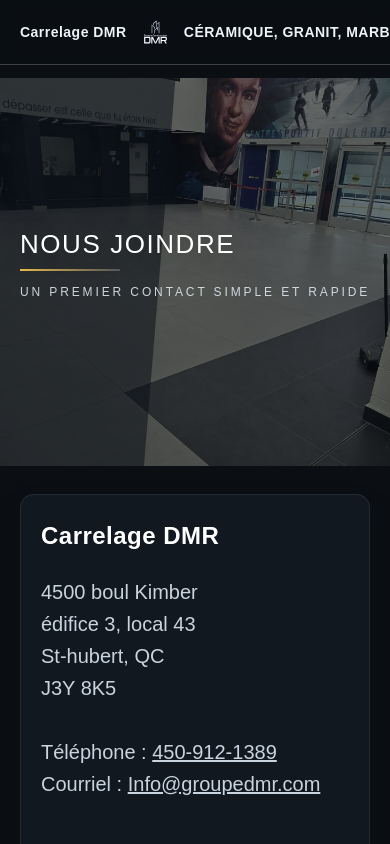
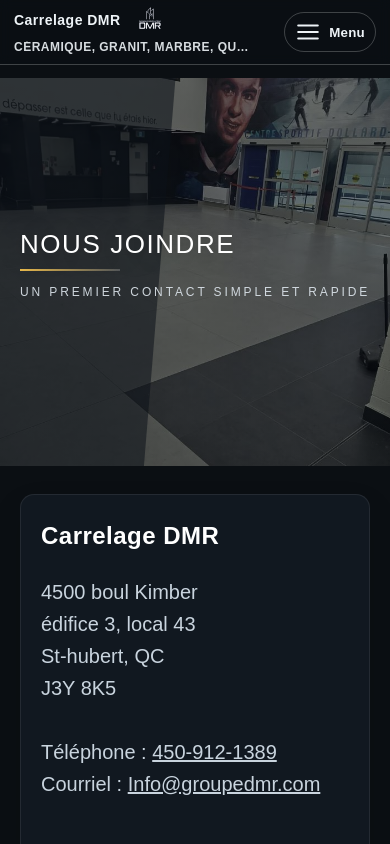
Before and after one commit to lapadulamichael/groupedmrsite, a plain HTML site: page contact.html in a window 390 px wide. Drawn offline with Linux system fonts and the light colour scheme.

Commit message:
fix erreur affichage mobile

```diff
--- a/contact.html
+++ b/contact.html
@@ -37,7 +37,7 @@
     }
     .wrap{
       max-width: 1200px; width: 100%;
-      margin: 0 auto; padding: 0 20px;
+      margin: 0 auto; padding: 0 14px;
       display:flex; align-items:center; justify-content: space-between;
     }
     .brand{
@@ -296,6 +296,46 @@
         height: 32px;              /* Logo un peu plus petit */
       }
     }
+    /* ===== Fix header overlap on mobile: put tagline under name+logo ===== */
+    @media (max-width: 720px) {
+      .brand{
+        flex-wrap: wrap;
+        align-items: center;
+        gap: 6px 8px;              /* row gap / column gap */
+        max-width: calc(100% - 120px); /* leaves room for the Menu button */
+      }
+
+      /* First brand-name (Carrelage DMR) */
+      .brand .brand-name:first-of-type{
+        order: 1;
+        white-space: nowrap;
+        font-size: 14px;
+        line-height: 1.1;
+        margin-top: 5px;
+      }
+
+      /* Logo */
+      .brand .logo{
+        order: 2;
+        height: 30px;
+        flex: 0 0 auto;
+      }
+
+      /* Second brand-name (tagline) goes on its own line */
+      .brand .brand-name:last-of-type{
+        order: 3;
+        flex: 0 0 100%;
+        display: block;
+        white-space: nowrap;       /* keep it on one line */
+        overflow: hidden;
+        text-overflow: ellipsis;   /* avoids overlap if too long */
+        font-size: 12px;
+        line-height: 1.1;
+        opacity: 0.9;
+        margin-top: 2px;
+        margin-bottom: 6px;
+      }
+    }
   </style>
 </head>
 <link rel="icon" type="image/svg" sizes="32x32" href="images/favicon-32x32.svg">
```
Also changed, not shown: index.html (+43 -3 lines), projects.html (+41 -1 lines), soumission.html (+40 -1 lines).
